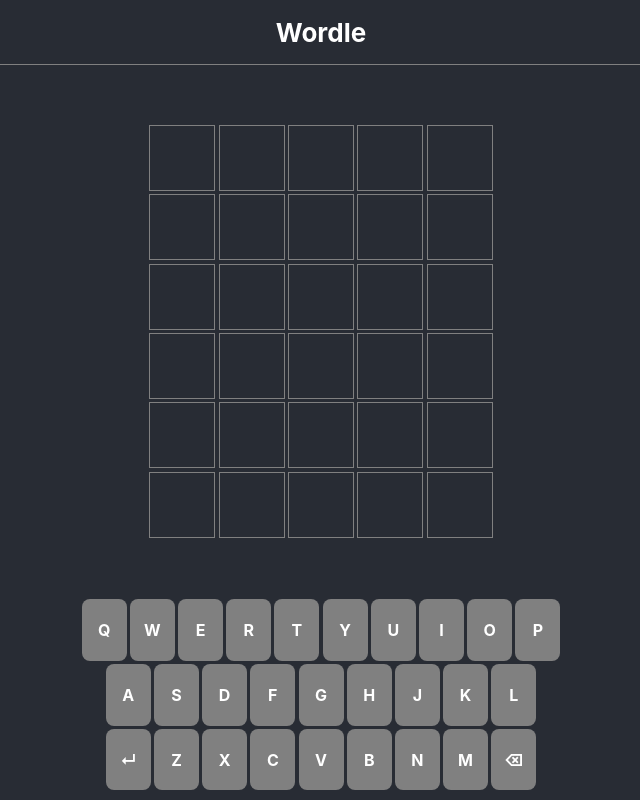
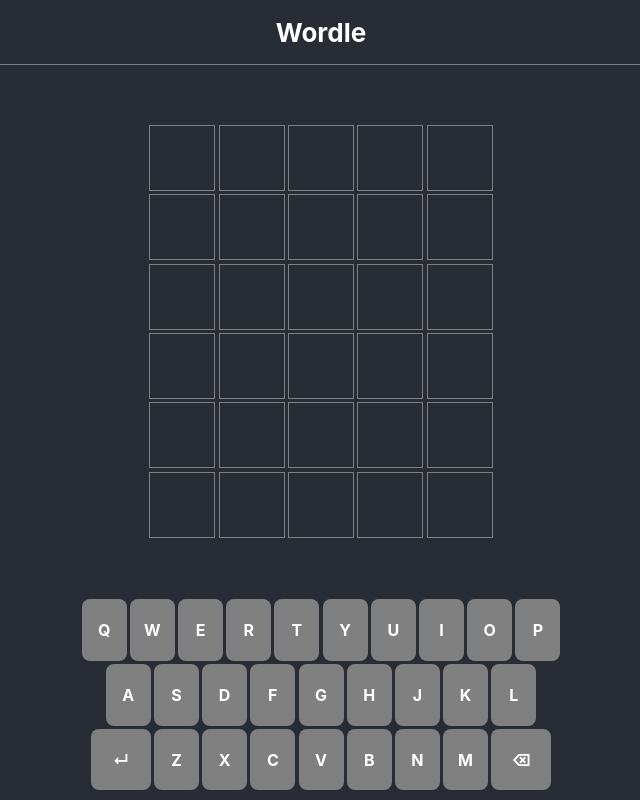
Before and after one commit to chris-pomeroy/wordle, a React (Create React App) app: page / in a window 1280 px wide. Shown: the whole page, without its empty margins (319-959 px from the left). Built offline with nearby package versions, Linux system fonts and the light colour scheme.

Commit message:
Larger buttons

```diff
--- a/public/index.html
+++ b/public/index.html
@@ -4,7 +4,7 @@
     <meta charset="utf-8" />
     <link rel="icon" href="%PUBLIC_URL%/favicon.ico" />
     <meta name="viewport" content="width=device-width, initial-scale=1" />
-    <meta name="theme-color" content="#000000" />
+    <meta name="theme-color" content="#282c34" />
     <meta
       name="description"
       content="Web site created using create-react-app"
--- a/src/components/keyboard/Key.module.css
+++ b/src/components/keyboard/Key.module.css
@@ -6,6 +6,10 @@
     width: 9%;
     font-size: medium;
     font-weight: bold;
+}
+
+.large {
+    width: 12%;
 }
 
 .key:active,
--- a/src/components/keyboard/Key.tsx
+++ b/src/components/keyboard/Key.tsx
@@ -8,6 +8,9 @@
 const Key = ({letter, onClick, classes}: Props) => {
     classes = classes.map(className => styles[className])
     classes.push(styles.key)
+    if (letter === "↵" || letter === "⌫") {
+        classes.push(styles.large)
+    }
     return <div className={classes.join(" ")} onClick={onClick}>{letter}</div>
 }
 
```
